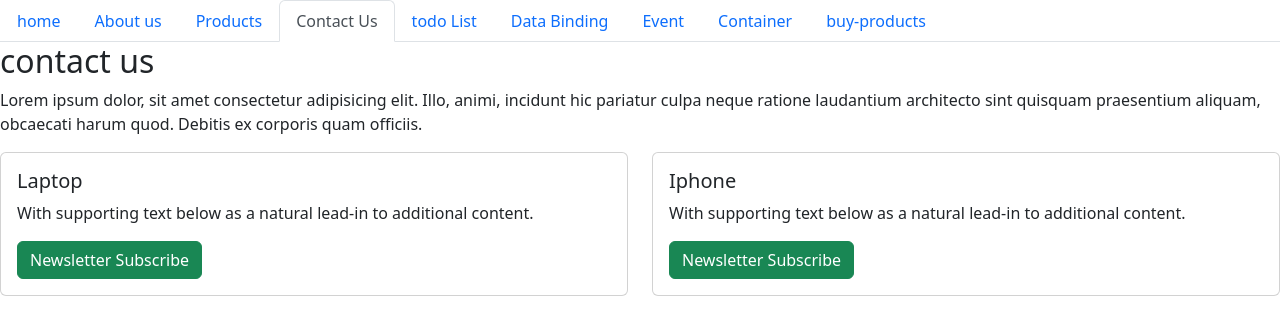
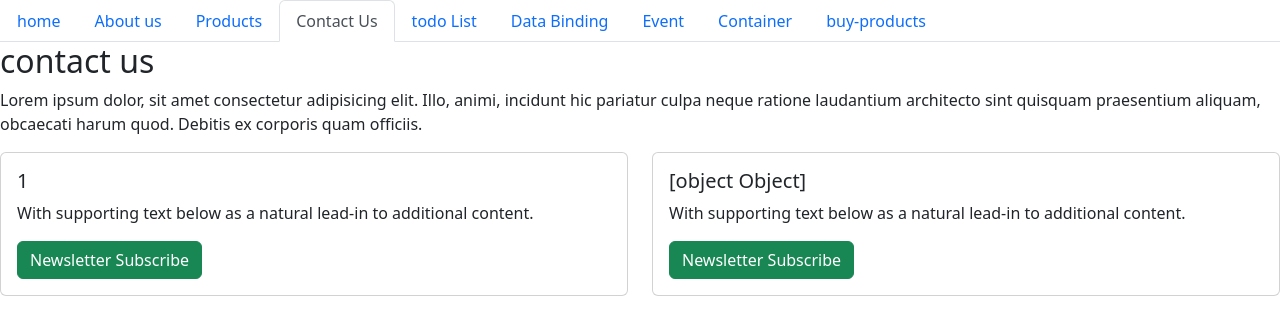
Before and after one commit to nirajsakhare0033/Angular-UxTrends, an Angular app: page /contact in a window 1280 px wide. Shown: the top 334 px of the page. Built offline with nearby package versions, Linux system fonts and the light colour scheme.

Commit message:
object create to service

```diff
--- a/src/app/appService/message.service.ts
+++ b/src/app/appService/message.service.ts
@@ -6,7 +6,13 @@ import { Injectable } from '@angular/core';
 export class MessageService {
   constructor() {}
 
-  msgbtnaleart(){
-    alert("this is service method use in component......🎆🎆🎈🧧✨😊💕👌🤷‍♂️🤷‍♀️")
+  msgbtnaleart() {
+    alert('this is service method use in component......🎆🎆🎈🧧✨😊💕👌🤷‍♂️🤷‍♀️');
   }
+  //product:string="Service Variable mobile";
+
+  product = {
+    name: "mobile",
+    id: 1,
+  };
 }
--- a/src/app/card1/card1.component.html
+++ b/src/app/card1/card1.component.html
@@ -1,7 +1,9 @@
 
     <div class="card">
       <div class="card-body">
-        <h5 class="card-title">Laptop</h5>
+        <ng-container >
+        <h5 class="card-title">{{products}}</h5>
+        </ng-container>
         <p class="card-text">With supporting text below as a natural lead-in to additional content.</p>
         <button (click)="btnaleart()" class="btn btn-success">Newsletter Subscribe</button>
       </div>
--- a/src/app/card1/card1.component.ts
+++ b/src/app/card1/card1.component.ts
@@ -1,4 +1,4 @@
-import { Component } from '@angular/core';
+import { Component, OnInit } from '@angular/core';
 import { MessageService } from '../appService/message.service';
 
 @Component({
@@ -6,12 +6,19 @@ import { MessageService } from '../appService/message.service';
   templateUrl: './card1.component.html',
   styleUrls: ['./card1.component.css'],
 })
-export class Card1Component {
+export class Card1Component implements OnInit{
   //createing service
 
   constructor(private _msgService: MessageService) {}
 
+  products = {};
+
+  ngOnInit() {
+    this.products = this._msgService.product.id;
+  }
+
   btnaleart() {
     this._msgService.msgbtnaleart();
   }
+  // product:string="test1"
 }
--- a/src/app/card2/card2.component.html
+++ b/src/app/card2/card2.component.html
@@ -1,7 +1,7 @@
 
     <div class="card">
       <div class="card-body">
-        <h5 class="card-title">Iphone</h5>
+        <h5 class="card-title">{{product}}</h5>
         <p class="card-text">With supporting text below as a natural lead-in to additional content.</p>
         <button (click)="btn2()" class="btn btn-success">Newsletter Subscribe</button>
 
--- a/src/app/card2/card2.component.ts
+++ b/src/app/card2/card2.component.ts
@@ -14,4 +14,10 @@ export class Card2Component {
   btn2() {
     this._msg.msgbtnaleart();
   }
+ // product: string = 'test1';
+ product={};
+
+  ngOnInit(){
+    this.product=this._msg.product
+  }
 }
```
